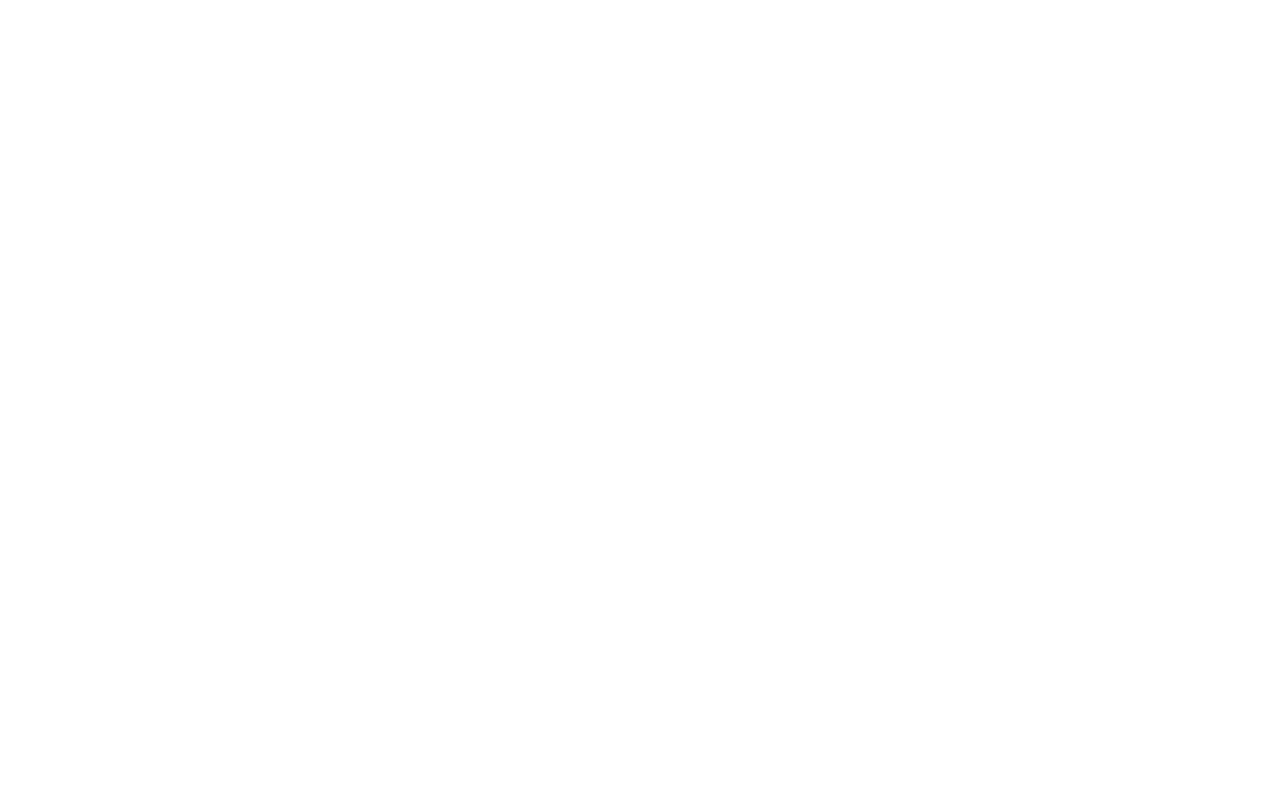
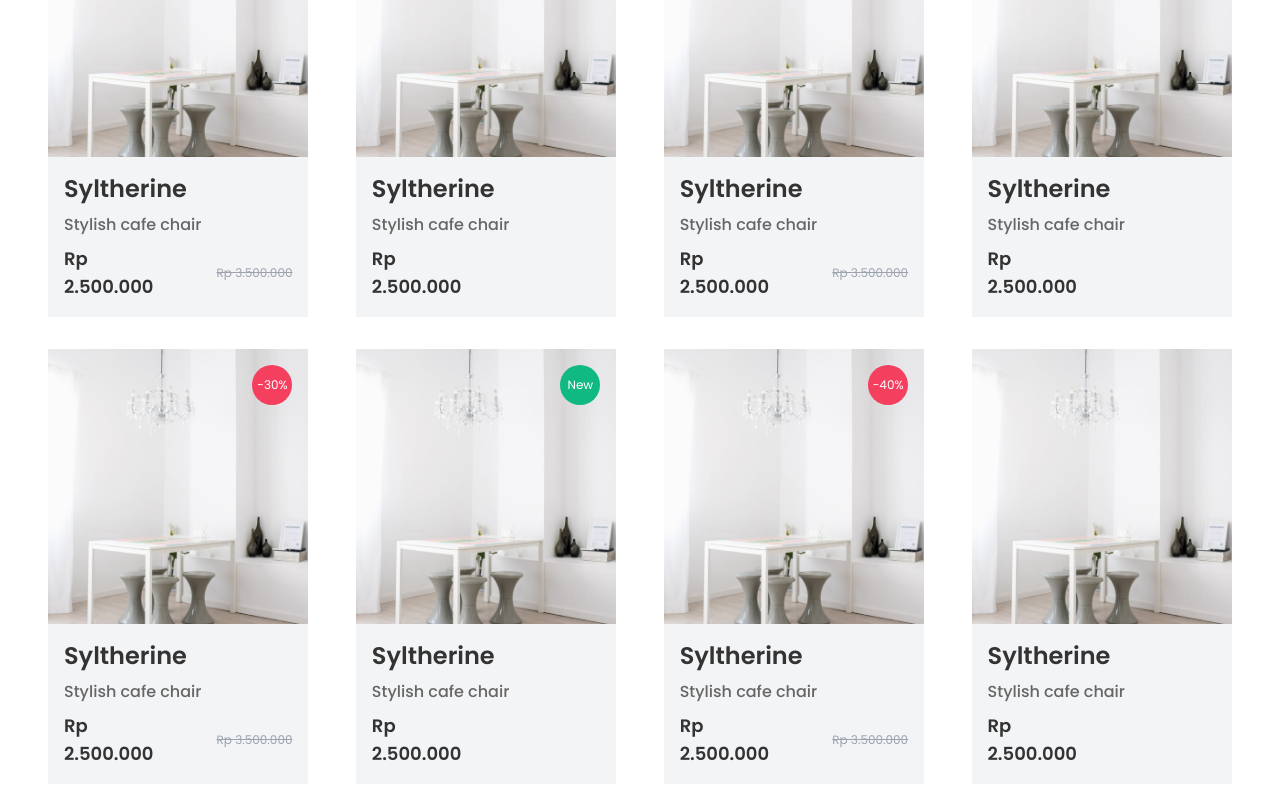
Before and after one commit to bantheus/furniro-ecommerce, a Next.js app: page / in a window 1280 px wide. Shown: the part 1872-2672 px from the top of the page. Before the commit the page ends 1610 px from the top, so only its background shows below. Built offline with nearby package versions, Linux system fonts and the light colour scheme.

Commit message:
feat: add products list

```diff
--- a/src/app/page.tsx
+++ b/src/app/page.tsx
@@ -1,4 +1,5 @@
-import ProductList from "@/components/productList/productList";
+import ProductList from "@/components/categoryList/categoryList";
+import ProductCard from "@/components/productList";
 import { Button } from "@/components/ui/button";
 import Image from "next/image";
 
@@ -17,7 +18,7 @@ export default function Home() {
         />
 
         <div className="container mx-auto flex h-full w-full items-center px-6 lg:px-12">
-          <div className="hidden w-1/2 md:flex"></div>
+          <div className="hidden w-1/2 md:flex" />
           <div className="flex flex-col justify-center rounded-md bg-muted-foreground p-6 shadow-sm md:w-1/2 md:px-12 md:pb-6 md:pt-12">
             <p className="mb-4 font-semibold text-fontColor-primary md:mb-6">
               New Arrival
@@ -51,6 +52,16 @@ export default function Home() {
           <ProductList />
         </div>
       </section>
+
+      <section className="container mx-auto flex w-full flex-col items-center justify-center px-6 py-16 lg:px-12">
+        <h2 className="text-4xl font-bold text-fontColor-primary">
+          Our Products
+        </h2>
+
+        <div className="mt-10 w-full">
+          <ProductCard />
+        </div>
+      </section>
     </>
   );
 }
--- /dev/null
+++ b/src/components/productCard.tsx
@@ -0,0 +1,81 @@
+import Image from "next/image";
+import Link from "next/link";
+import { Button } from "./ui/button";
+
+interface ProductCardProps {
+  image: string;
+  name: string;
+  description: string;
+  price: string;
+  discount?: string;
+  discountPercentage?: string;
+  newProduct?: boolean;
+}
+
+const ProductCard = ({
+  image,
+  name,
+  description,
+  price,
+  discount,
+  discountPercentage,
+  newProduct,
+}: ProductCardProps) => {
+  return (
+    <Link
+      href="/"
+      className="relative min-h-[375px] w-full bg-gray-100 sm:w-[22%] md:w-[40%] lg:w-[22%]"
+    >
+      <Image
+        src={image}
+        alt=""
+        width={285}
+        height={301}
+        quality={100}
+        className="w-full object-cover duration-300"
+      />
+
+      <div className="group absolute left-0 top-0 z-10 flex h-full w-full items-center justify-center bg-transparent duration-300 hover:bg-black/35">
+        <Button
+          className="hidden rounded-none bg-white text-primary transition-colors hover:text-white group-hover:flex"
+          size="lg"
+        >
+          Add to cart
+        </Button>
+      </div>
+
+      <div className="px-4 pb-4">
+        <h2 className="mt-4 text-xl font-semibold text-fontColor-primary xl:text-2xl">
+          {name}
+        </h2>
+        <p className="my-2 text-sm font-medium text-fontColor-secondary xl:text-base">
+          {description}
+        </p>
+
+        <div className="flex min-h-[48px] items-center justify-between">
+          <p className="w-1/2 font-semibold text-fontColor-primary xl:text-lg">
+            {price}
+          </p>
+
+          {discount && (
+            <p className="text-xs text-gray-400 line-through">{discount}</p>
+          )}
+        </div>
+      </div>
+
+      {newProduct && (
+        <div className="absolute right-4 top-4 flex size-10 items-center justify-center rounded-full bg-emerald-500 text-xs text-white">
+          New
+        </div>
+      )}
+
+      {discountPercentage && (
+        <div className="absolute right-4 top-4 flex size-10 items-center justify-center rounded-full bg-rose-500 text-xs text-white">
+          {discountPercentage}
+        </div>
+      )}
+    </Link>
+  );
+};
+
+export default ProductCard;
--- /dev/null
+++ b/src/components/productList.tsx
@@ -0,0 +1,75 @@
+import ProductCard from "./productCard";
+
+const ProductList = () => {
+  return (
+    <div className="flex flex-wrap items-center justify-center gap-8 lg:justify-between">
+      <ProductCard
+        image="/pr_1.png"
+        name="Syltherine"
+        description="Stylish cafe chair"
+        price="Rp 2.500.000"
+        discount="Rp 3.500.000"
+        discountPercentage="-30%"
+      />
+
+      <ProductCard
+        image="/pr_1.png"
+        name="Syltherine"
+        description="Stylish cafe chair"
+        price="Rp 2.500.000"
+        newProduct
+      />
+
+      <ProductCard
+        image="/pr_1.png"
+        name="Syltherine"
+        description="Stylish cafe chair"
+        price="Rp 2.500.000"
+        discount="Rp 3.500.000"
+        discountPercentage="-40%"
+      />
+
+      <ProductCard
+        image="/pr_1.png"
+        name="Syltherine"
+        description="Stylish cafe chair"
+        price="Rp 2.500.000"
+      />
+
+      <ProductCard
+        image="/pr_1.png"
+        name="Syltherine"
+        description="Stylish cafe chair"
+        price="Rp 2.500.000"
+        discount="Rp 3.500.000"
+        discountPercentage="-30%"
+      />
+
+      <ProductCard
+        image="/pr_1.png"
+        name="Syltherine"
+        description="Stylish cafe chair"
+        price="Rp 2.500.000"
+        newProduct
+      />
+
+      <ProductCard
+        image="/pr_1.png"
+        name="Syltherine"
+        description="Stylish cafe chair"
+        price="Rp 2.500.000"
+        discount="Rp 3.500.000"
+        discountPercentage="-40%"
+      />
+
+      <ProductCard
+        image="/pr_1.png"
+        name="Syltherine"
+        description="Stylish cafe chair"
+        price="Rp 2.500.000"
+      />
+    </div>
+  );
+};
+
+export default ProductList;
```
Also changed, not shown: public/pr_1.png (added), src/components/categoryList/categoryList.tsx (renamed from src/components/productList/productList.tsx), src/components/categoryList/productCard.tsx (renamed from src/components/productList/productCard.tsx).
